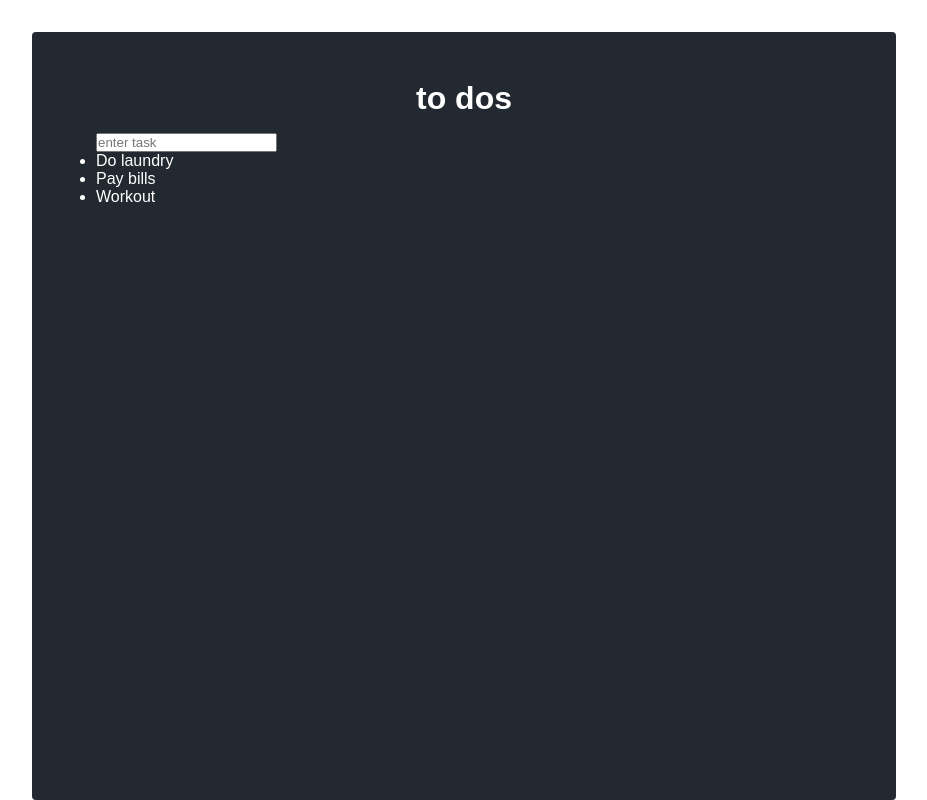
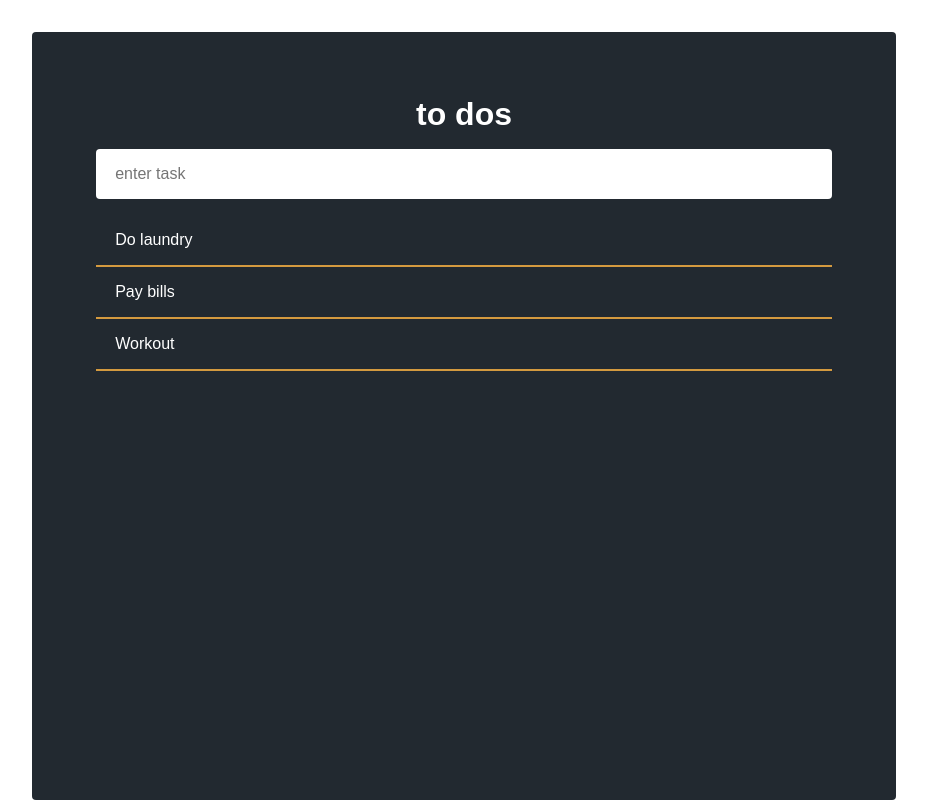
Before and after one commit to cortinabryan/ToDoListApp, a plain HTML site: page index.html in a window 1280 px wide. Shown: the whole page, without its empty margins (128-1055 px from the left). Drawn offline with Linux system fonts and the light colour scheme.

Commit message:
Finished styles.css

```diff
--- a/styles.css
+++ b/styles.css
@@ -1,10 +1,10 @@
-*{
+* {
   margin: 0;
   padding: 0;
   box-sizing: border-box;
 }
 
-body{
+body {
   font-family:Arial, Helvetica, sans-serif;
 }
 
@@ -25,10 +25,34 @@ body{
   overflow: scroll;
 }
 
-.todo__title{
+.todo__title {
   margin: 1rem;
   text-align: center;
 }
 .todo_input {
   width: 100%;
 }
+
+.todo__header {
+  padding: 1rem 0;
+}
+
+.todo__title {
+  margin: 1rem;
+  text-align: center;
+}
+
+.todo__input {
+  width: 100%;
+  border-radius: 4px;
+  padding: 1rem 1.2rem;
+  outline: none;
+  border: none;
+  font-size: 1rem;
+}
+
+.todo__item {
+  list-style-type: none;
+  padding: 1rem 1.2rem;
+  border-bottom: 2px solid #d49a3f;
+}
```
